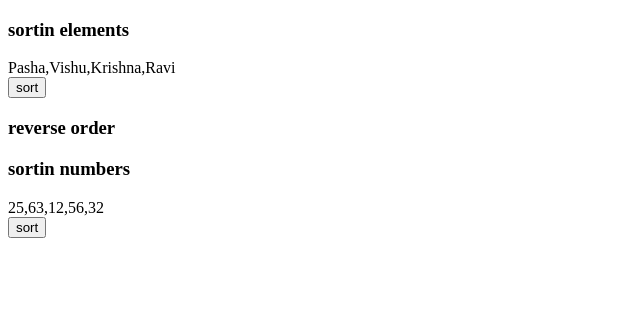
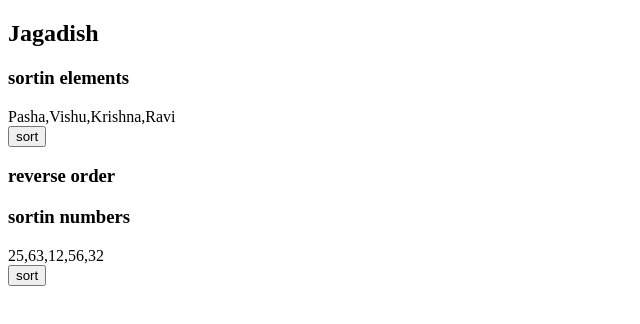
Before and after one commit to vishwanitw/javascript, a plain HTML site: page Arrays/sorting.html in a window 1280 px wide. Shown: the whole page, without its empty margins (0-640 px from the left). Drawn offline with Linux system fonts and the light colour scheme.

Commit message:
modified sorting.html

```diff
--- a/Arrays/sorting.html
+++ b/Arrays/sorting.html
@@ -23,6 +23,7 @@
 	</script>
 </head>
 <body>
+   <h2>Jagadish</h2>
 	<h3>sortin elements </h3>
 	<div id="demo1"></div>
 	<button onclick="arrSort()">sort</button>
```
